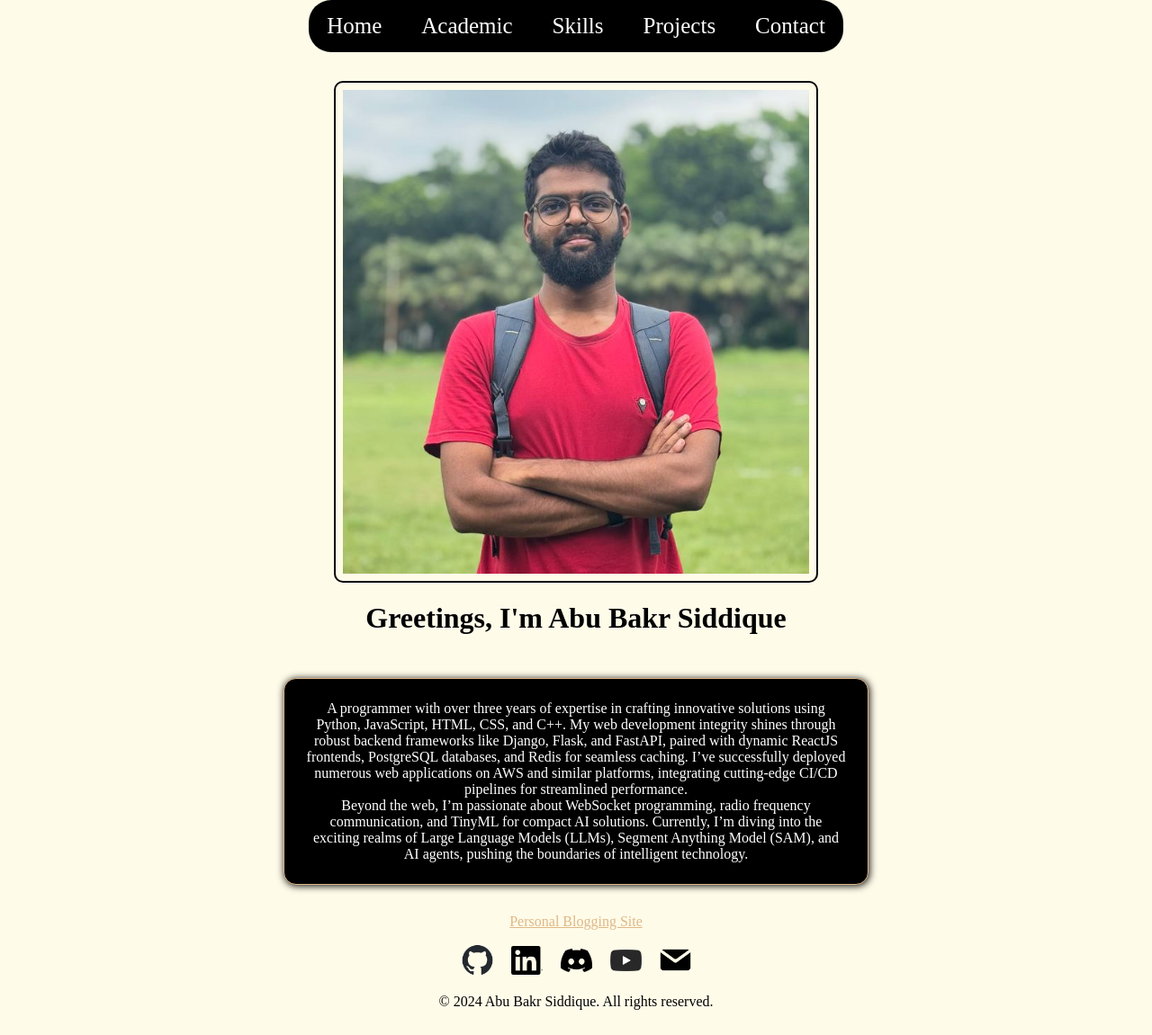
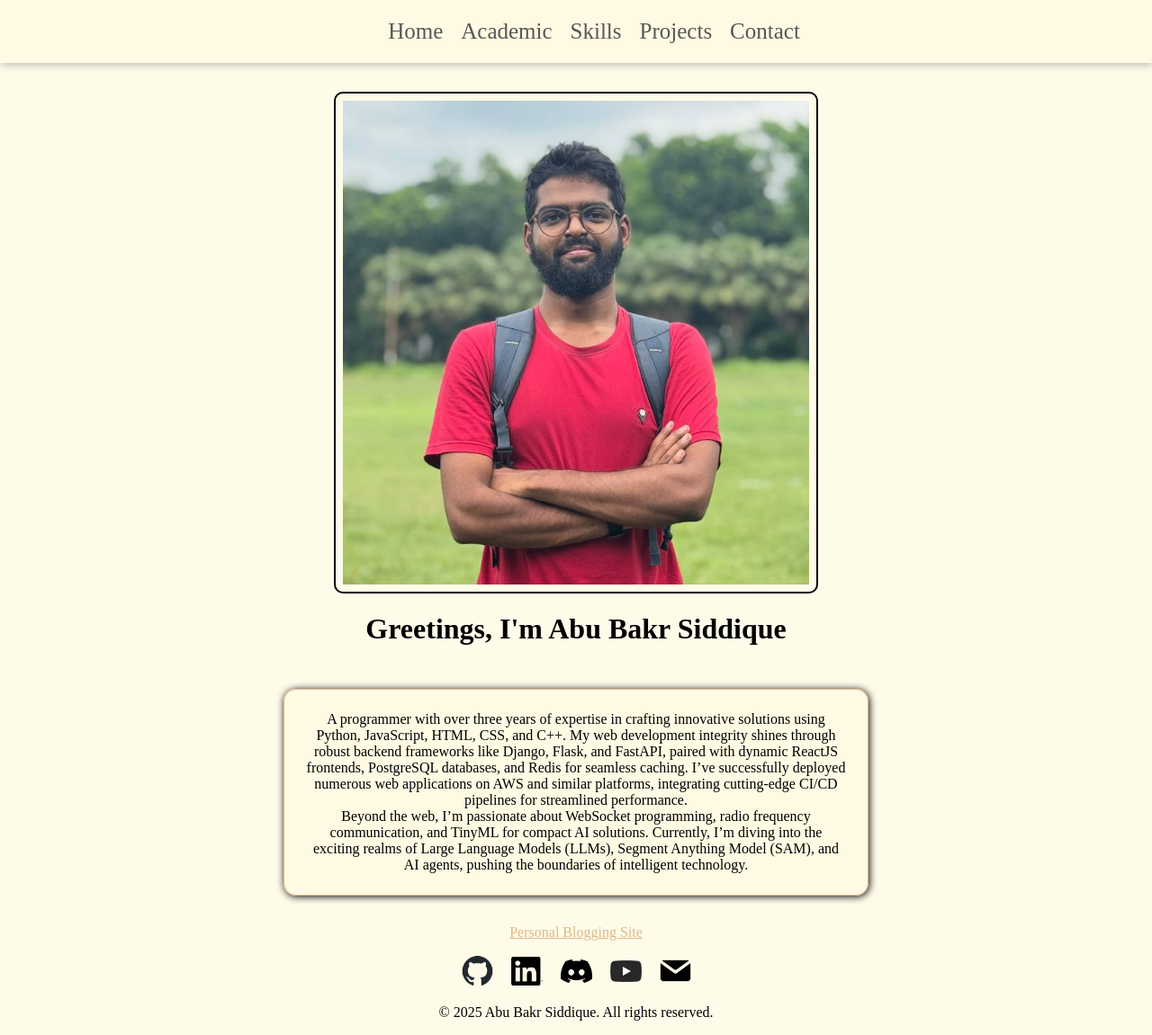
Before and after one commit to AbuBakrSiddique00/abubakrsiddique00.github.io, a plain HTML site: page index.html in a window 1280 px wide. Shown: the whole page at 90% size. Drawn offline with Linux system fonts and the light colour scheme.

Commit message:
CSS design added

```diff
--- a/index.html
+++ b/index.html
@@ -12,14 +12,14 @@
 
 <body>
     <div class="header-nav">
-        <!-- <ul> -->
+        <ul>
             <li><a href="index.html">Home</a></li>
             <li><a href="academic.html">Academic</a></li>
             <li><a href="skills.html">Skills</a></li>
             <li><a href="projects.html">Projects</a></li>
             <!-- <li><a href="certificates.html">Certificates</a></li> -->
             <li><a href="contact.html">Contact</a></li>
-        <!-- </ul> -->
+        </ul>
     </div>
 
     <div class="images" style="margin-top: 32px;">
@@ -56,43 +56,37 @@
     </div>
 
     <div>
-        <footer style="text-align:center; padding: 0px 0;">
             <div class="icons">
                 <div>
                     <a href="https://github.com/AbuBakrSiddique00">
-                        <img src="media/github.png" class="nkedingimage">
+                        <img src="media/github.png">
                     </a>
                 </div>
                 <div>
-                    <a href="https://github.com/AbuBakrSiddique00" target="_blank"
-                        style="text-decoration:none; color:inherit;">
-                        <img src="media/linkedin.png" class="nkedingimage">
+                    <a href="https://www.linkedin.com/in/abu-bakr-siddique-602190286/">
+                        <img src="media/linkedin.png">
                     </a>
                 </div>
                 <div>
-                    <a href="https://github.com/AbuBakrSiddique00" target="_blank"
-                        style="text-decoration:none; color:inherit;">
-                        <img src="media/Discord.png" class="nkedingimage">
+                    <a href="https://discordapp.com/users/dopamime_16">
+                        <img src="media/Discord.png">
                     </a>
                 </div>
                 <div>
 
-                    <a href="https://github.com/AbuBakrSiddique00" target="_blank"
-                        style="text-decoration:none; color:inherit;">
-                        <img src="media/youtube.png" class="nkedingimage">
+                    <a href="https://www.youtube.com/channel/UCn3Hy3i4MWtsrQvLLq_ASaw">
+                        <img src="media/youtube.png">
                     </a>
                 </div>
                 <div>
-                    <a href="abubackersiddique@gmail.com" target="_blank"
-                        style="text-decoration:none; color:inherit;">
-                        <img src="media/mail.png" class="nkedingimage">
+                    <a href="mailto:abubackersiddique29@gmail.com">
+                        <img src="media/mail.png">
                     </a>
                 </div>
 
             </div>
+        <p class="align-center">&copy; 2025 Abu Bakr Siddique. All rights reserved.</p>
     </div>
-    <p class="align-center">&copy; 2024 Abu Bakr Siddique. All rights reserved.</p>
-    </footer>
 
 </body>
 
--- a/styles/header.css
+++ b/styles/header.css
@@ -1,34 +1,24 @@
 .header-nav {
-    background-color: #000000;
-    padding: 15px 0;
+    background-color: #fffae1b8;
+    padding: 5px 0;
     text-align: center;
-    border-radius: 25px;
-    margin: 0 auto;
-    width: fit-content;
+    box-shadow: 1px 1px 10px rgba(0, 0, 0, 0.3);
 }
-
-/* .header-nav ul {
-    list-style: circle;
-    margin: 0;
-    padding: 0;
-} */
 
 .header-nav li {
     display: inline;
-    margin: 0 10px;
+
 }
 
 .header-nav a {
 
-    color: rgb(255, 255, 255);
-    text-decoration: none;
+    color: rgb(90, 86, 86);
+    text-decoration: solid;
     font-size: 25px;
-    padding: 5px 10px;
+    padding: 2px 8px;
 }
 
 .header-nav a:hover {
-    transform: translate3d(-5px);
-    background-color: rgb(240, 218, 118);
+    font-family: 'Georgia', 'Times New Roman', serif;
     color: #000000;
-    border-radius: 15px;
 }
--- a/styles/main.css
+++ b/styles/main.css
@@ -34,13 +34,13 @@ body {
 }
 
 .project-block {
-    background: black;
+    background: #fffae1b8;
     border: 1px solid burlywood;
     border-radius: 14px;
     padding: 24px;
     width: 320px;
     box-shadow: 1px 1px 8px rgba(0, 0, 0, 12);
-    color: white;
+    color: black;
     transition: transform 0.3s;
 }
 
@@ -71,9 +71,6 @@ body {
     border-color: rgb(177, 171, 163);
     cursor: pointer;
 }
-.nkedingimage{
-    width: 10rem;
-}
 
 .icons{
     display: flex;
```
Also changed, not shown: academic.html (+6 -6 lines), contact.html (+13 -19 lines), projects.html (+3 -3 lines), skills.html (+3 -3 lines). Lines whose indentation alone changed are shown as unchanged.
